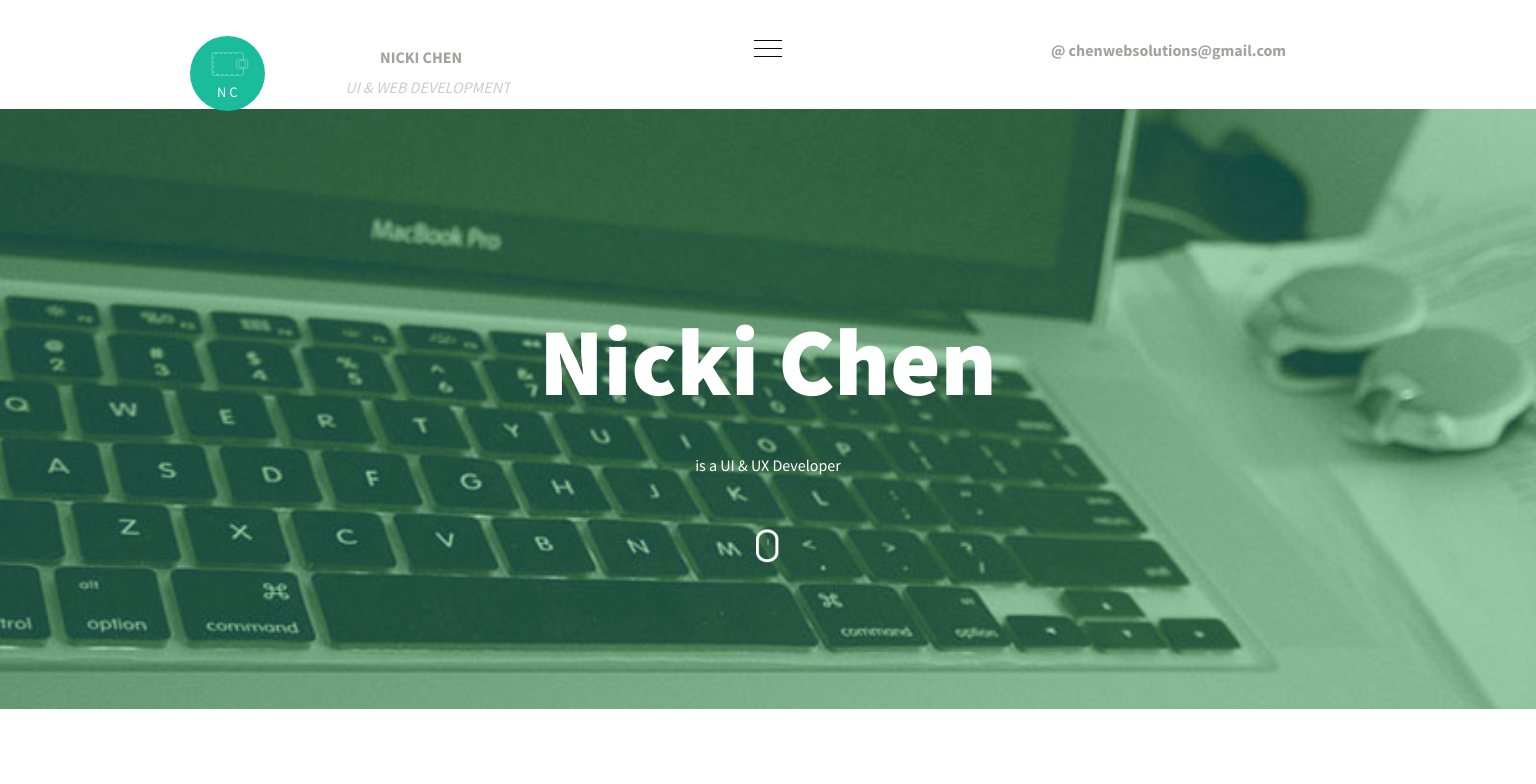
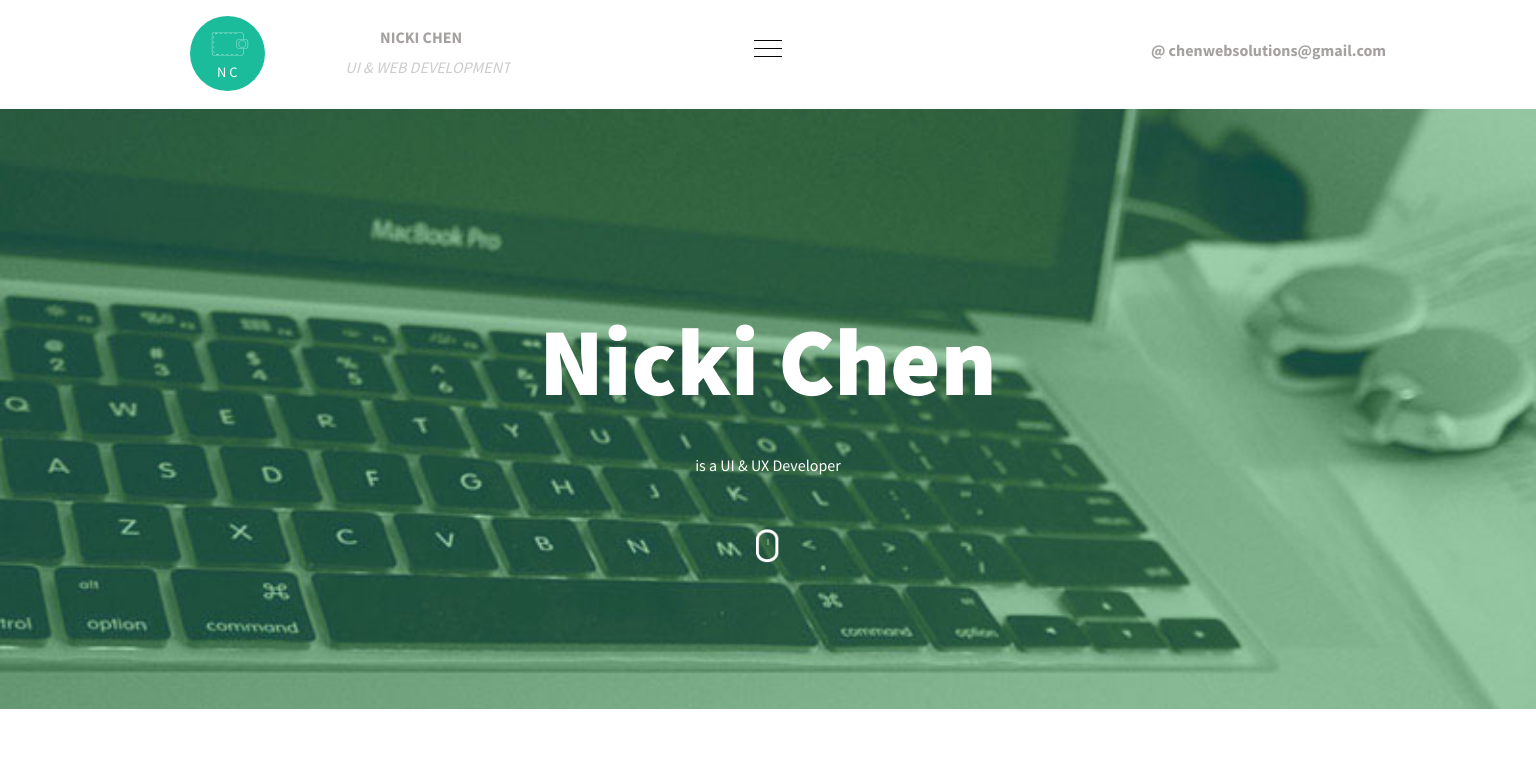
Before and after one commit to ncmochacity/new-portfolio, a plain HTML site: page index.html in a window 1536 px wide. Shown: the top 784 px of the page. Drawn offline with nearby package versions, Linux system fonts and the light colour scheme.

Commit message:
changes to style.css for positioning logo

```diff
--- a/css/style.css
+++ b/css/style.css
@@ -521,11 +521,15 @@ section.portfolio h1{
 }
 @media only screen and (min-width:1024px)  {
   .logo{
+    top:0px;
     left:100px;
   }
   .tag-line p{
     left:10px;
     top:10px;
+  }
+  .banner-contact{
+    right:150px;
   }
 }
 
@@ -538,12 +542,14 @@ section.portfolio h1{
     left:-50px;
   }
   .banner-contact{
-    right:250px;
+    right:150px;
   }
   #menu{
     left:0px;
   }
-
+  .logo{
+    top:0px;
+  }
 }
 @media only screen and (max-width:990px) and (min-width:678px){
   .portfolio img{
@@ -554,6 +560,10 @@ section.portfolio h1{
     padding-left: 0 !important;
     padding-right: 0 !important;
   }
+  .logo{
+    top:0px;
+  }
+
 }
 @media only screen and (max-width:678px) and (min-width:380px) {
   .tag-line p,
@@ -568,7 +578,7 @@ section.portfolio h1{
     margin:0 auto;
   }
   .banner-contact{
-    right:0;
+    right:0px;
     position:absolute;
   }
 
```
